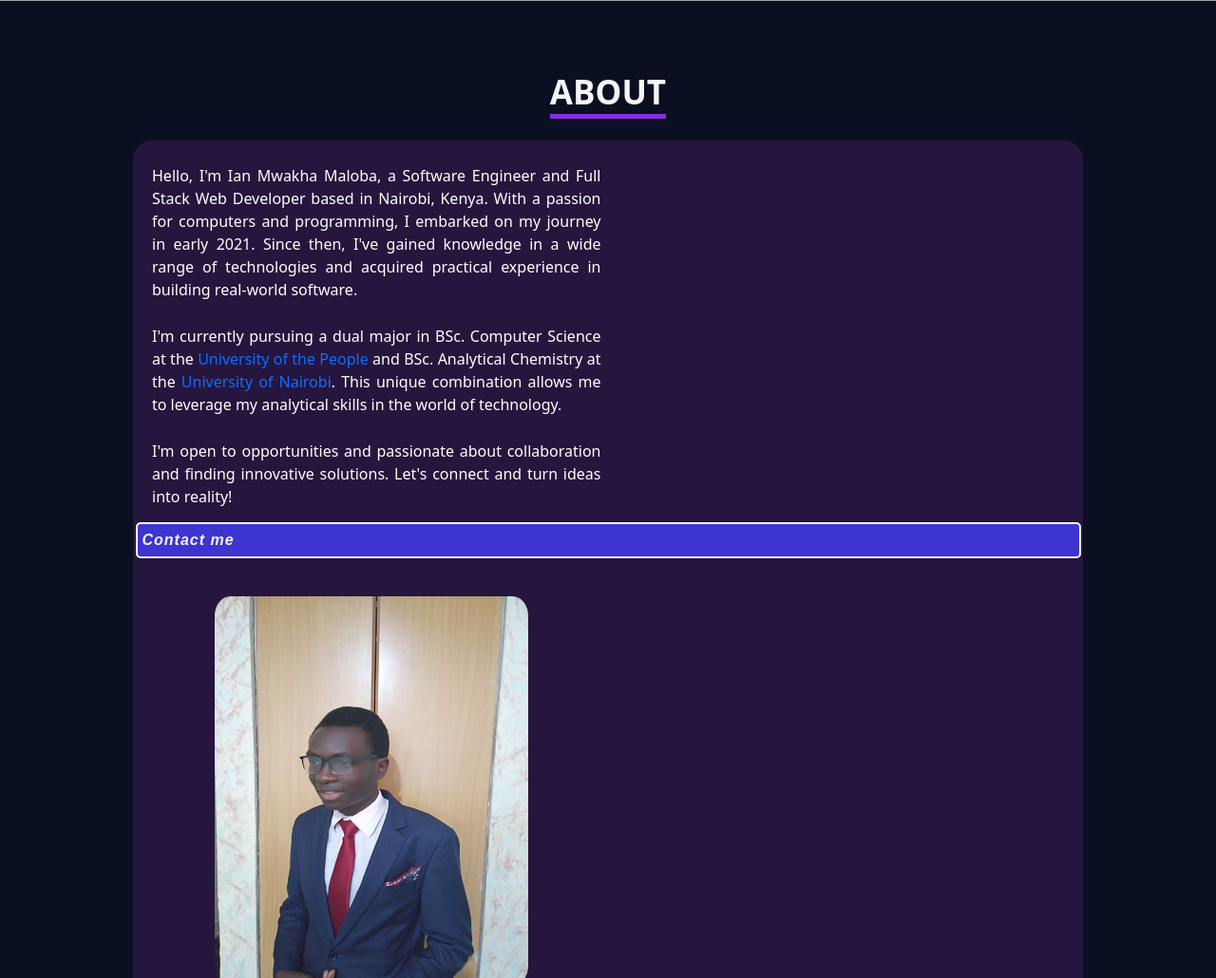
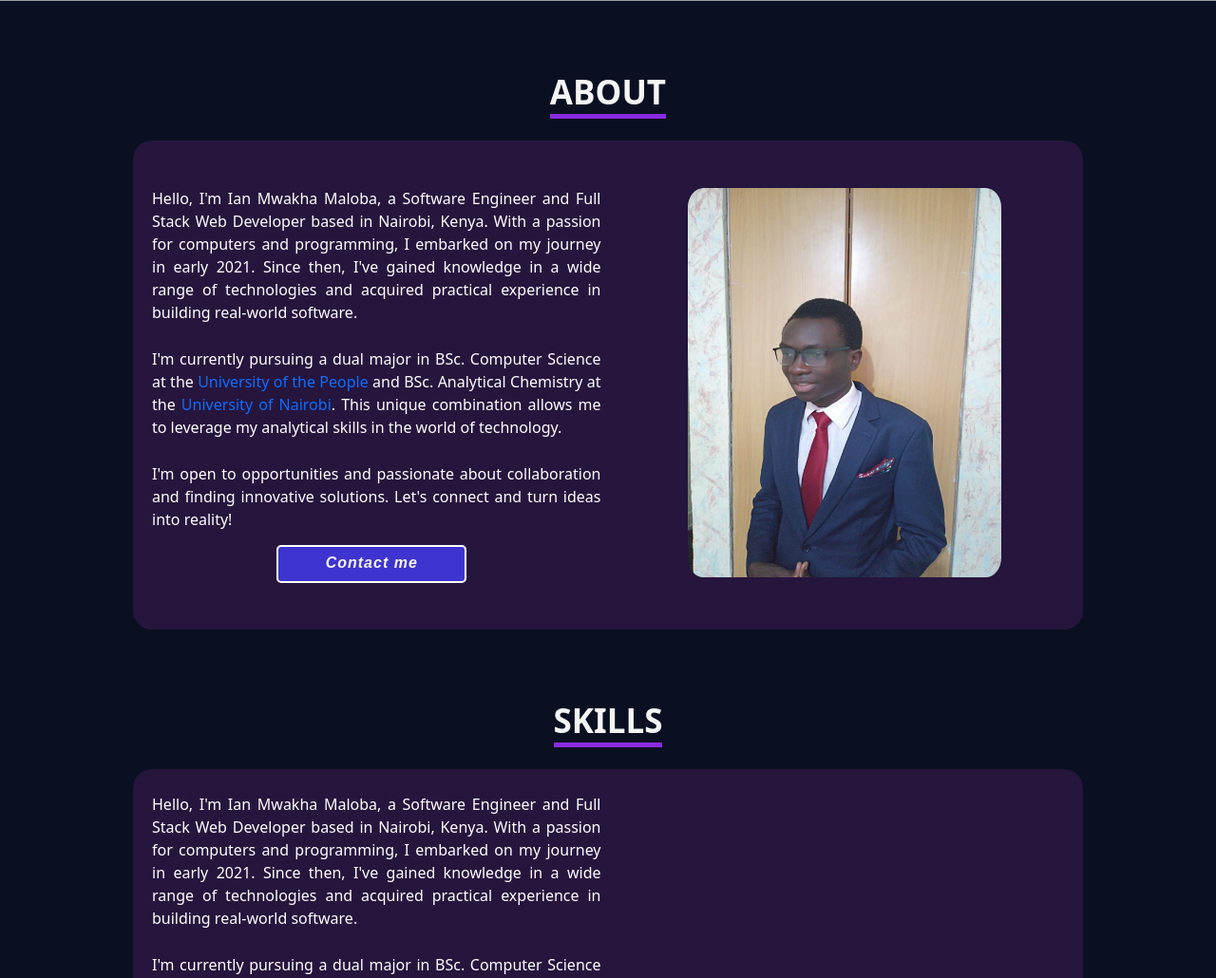
Before and after one commit to IanMalobaMwakha/Portfolio, a Django app: page / in a window 1280 px wide. Shown: the part 959-1989 px from the top of the page at 95% size. Run offline with Django 3.2, Linux system fonts and the light colour scheme; data comes from the database, SQL or seed files in the repository; some libraries are stand-ins or nearby versions; grey boxes are pictures that could not be loaded.

Commit message:
modified:   portfolio/core/templates/core/index.html modified:   portfolio/static/css/style.css

```diff
--- a/portfolio/core/templates/core/index.html
+++ b/portfolio/core/templates/core/index.html
@@ -71,10 +71,10 @@
         I'm open to opportunities and passionate about collaboration and finding innovative solutions. Let's connect and
         turn ideas into reality!
       </p>
+      <a href="#Contact" class="btn-contact-me"><em>Contact me</em></a>
+      <br>
+      <br>
     </div>
-    <a href="#Contact" class="btn-contact-me"><em>Contact me</em></a>
-    <br>
-    <br>
     <div class="col-sm-6 col-md-6 text-center">
       <div class="unnoficial_picture">
         <br>
--- a/portfolio/static/css/style.css
+++ b/portfolio/static/css/style.css
@@ -99,13 +99,14 @@
     background-color: #3e34cf;
     border-radius: 5px;
     margin-top: 5px;
-    padding: 10px 15px;
     font-family: Poppins,sans-serif;
     font-size: 16px;
     font-weight: bold;
     transition: all .5s;
     display: inline-block;
     padding: 5px;
+    height: 40px;
+    width: 200px
 }
 
 .btn-contact-me:hover {
```
